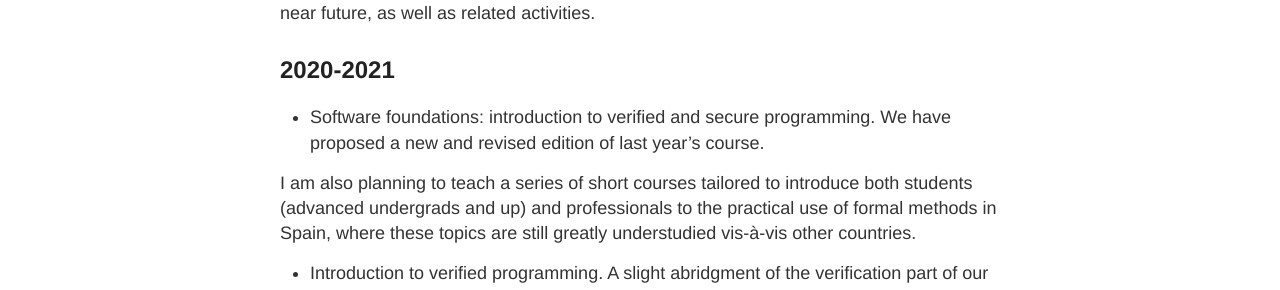
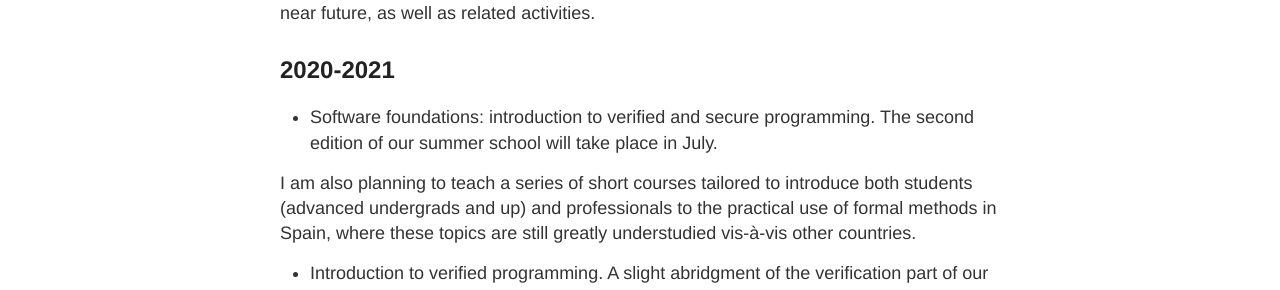
Before and after one commit to robblanco/robblanco.github.io, a Jekyll site: the page built from teaching.md, in a window 1280 px wide. Shown: the part 473-763 px from the top of the page. Built offline with Jekyll 4.4.1, drawn with Linux system fonts in a browser that asks for light colours.

Commit message:
Summer school confirmed

```diff
--- a/teaching.md
+++ b/teaching.md
@@ -21,7 +21,7 @@ teach in the near future, as well as related activities.
 ## 2020-2021
 
 * Software foundations: introduction to verified and secure programming.
-  We have proposed a new and revised edition of last year's course.
+  The second edition of our summer school will take place in July.
 
 I am also planning to teach a series of short courses tailored to introduce
 both students (advanced undergrads and up) and professionals to the practical
```
